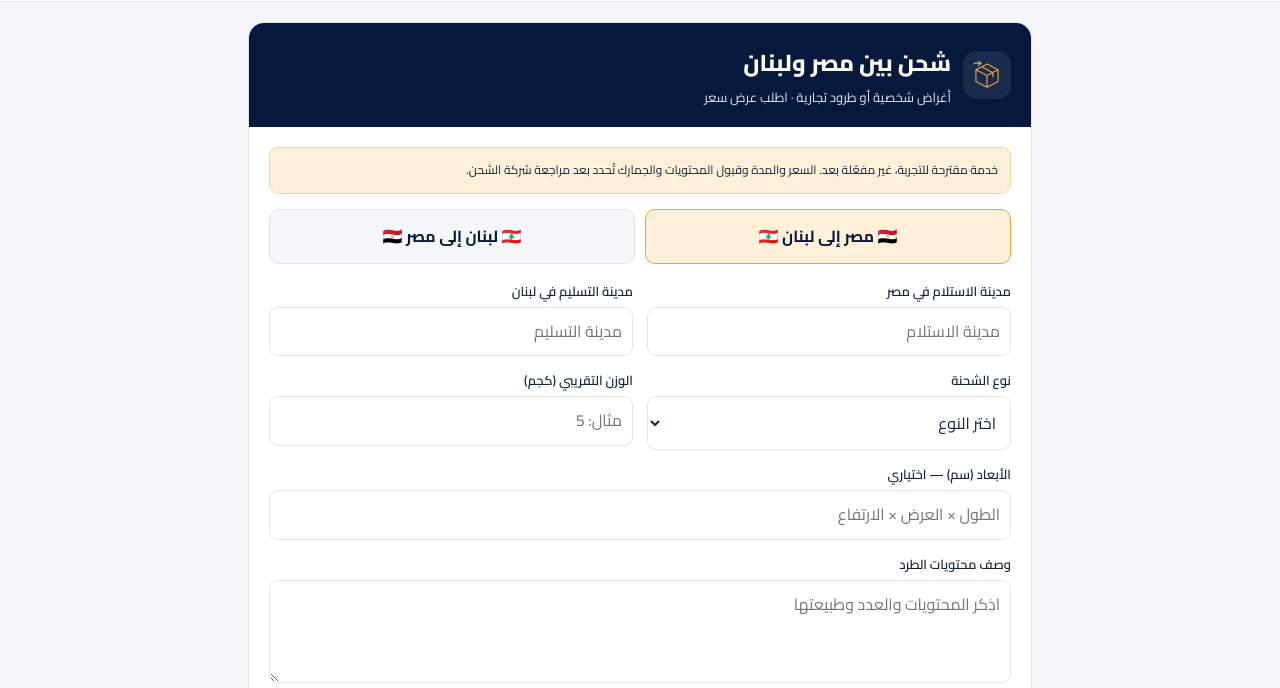
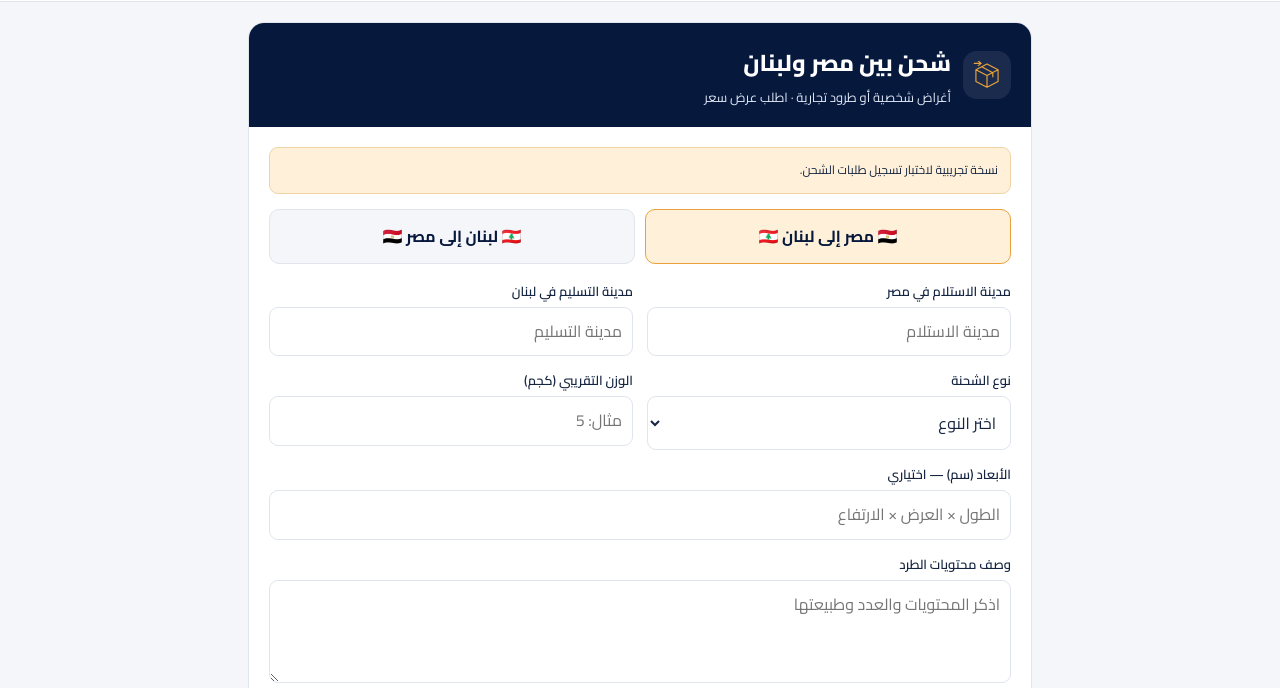
Before and after one commit to hyper-matarya/bein-baladein, a plain HTML site: page shipping.html in a window 1280 px wide. Shown: the part 112-800 px from the top of the page. Drawn offline with Linux system fonts and the light colour scheme.

Commit message:
Enhance shipping form functionality and user feedback
Updated the shipping form submission logic to include a test mode and improved user feedback messages.

```diff
--- a/shipping.html
+++ b/shipping.html
@@ -44,5 +44,74 @@ document.querySelectorAll('[data-route]').forEach(b=>b.onclick=()=>{if(shipRoute
 $('shipForm').onsubmit=e=>{e.preventDefault();const d=Object.fromEntries(new FormData(e.target));if(!['from','to','kind','contents','name','phone'].every(k=>d[k].trim())||!Number.isFinite(Number(d.weight))||Number(d.weight)<=0){toast('أكمل بيانات الشحنة');return}const ref='SHIP-'+Date.now().toString(36).toUpperCase();$('shipText').value=['بين بلدين | طلب عرض سعر شحن تجريبي',ref,'الاتجاه: '+(shipRoute==='EG-LB'?'مصر إلى لبنان':'لبنان إلى مصر'),'الاستلام: '+d.from,'التسليم: '+d.to,'نوع الشحنة: '+d.kind,'الوزن: '+d.weight+' كجم','الأبعاد: '+(d.size||'غير محددة'),'المحتويات: '+d.contents,'الاسم: '+d.name,'التواصل: '+d.phone,'السعر والمدة: بانتظار المراجعة'].join('\n');$('shipForm').classList.add('hide');$('shipResult').classList.remove('hide');$('shipResult').scrollIntoView({block:'nearest',behavior:'smooth'})};
 $('copyShip').onclick=async()=>{try{await navigator.clipboard.writeText($('shipText').value);toast('تم نسخ ملخص الشحن')}catch(e){$('shipText').focus();$('shipText').select();try{if(document.execCommand('copy'))toast('تم نسخ ملخص الشحن');else toast('انسخ النص يدويًا')}catch(e){toast('انسخ النص يدويًا')}}};
 $('newShip').onclick=()=>{$('shipForm').reset();$('shipText').value='';$('shipResult').classList.add('hide');$('shipForm').classList.remove('hide')};
+const oldSubmit = $('shipForm').onsubmit;
 
+$('shipForm').querySelector('.note').textContent =
+'استخدم بيانات افتراضية فقط. سيتم حفظ الطلب للتجربة.';
+
+$('shipBody').querySelector('.notice').textContent =
+'نسخة تجريبية لاختبار تسجيل طلبات الشحن.';
+
+$('shipResult').querySelector('.note').textContent =
+'تم تسجيل الطلب التجريبي بقاعدة البيانات.';
+
+document.querySelector('.footer span:last-child').textContent =
+'بين بلدين - نظام تسجيل الطلبات التجريبي';
+
+$('shipForm').onsubmit = async function(e) {
+  e.preventDefault();
+
+  const form = e.target;
+  const btn = form.querySelector('[type="submit"]');
+  if (btn.disabled) return;
+
+  const d = Object.fromEntries(new FormData(form));
+
+  if (!['from','to','kind','contents','name','phone'].every(k => d[k].trim()) ||
+      !Number.isFinite(Number(d.weight)) || Number(d.weight) <= 0) {
+    toast('أكمل بيانات الشحنة');
+    return;
+  }
+
+  const route = shipRoute;
+  btn.disabled = true;
+  btn.textContent = 'جارٍ التسجيل...';
+  document.querySelectorAll('[data-route]').forEach(b => b.disabled = true);
+
+  try {
+    const res = await fetch(
+      'https://nzvghfggeypfstejeyon.supabase.co/rest/v1/service_requests',
+      {
+        method: 'POST',
+        headers: {
+          'apikey': 'sb_publishable_KMtfwIhaHGVu6BlH7ik1Jg_fWdtlNwz',
+          'Content-Type': 'application/json',
+          'Prefer': 'return=minimal'
+        },
+        body: JSON.stringify({
+          request_type: 'shipping',
+          direction: route === 'EG-LB' ? 'Egypt-Lebanon' : 'Lebanon-Egypt',
+          customer_name: d.name.trim(),
+          phone: d.phone.trim(),
+          details: {
+            ...d,
+            test: true
+          }
+        })
+      }
+    );
+
+    if (!res.ok) throw new Error(res.status);
+
+    oldSubmit(e);
+    toast('تم تسجيل الطلب بنجاح');
+
+  } catch (err) {
+    toast('تعذر تأكيد حفظ الطلب');
+  } finally {
+    btn.disabled = false;
+    btn.textContent = 'إرسال طلب الشحن';
+    document.querySelectorAll('[data-route]').forEach(b => b.disabled = false);
+  }
+};
 </script></body></html>
```
